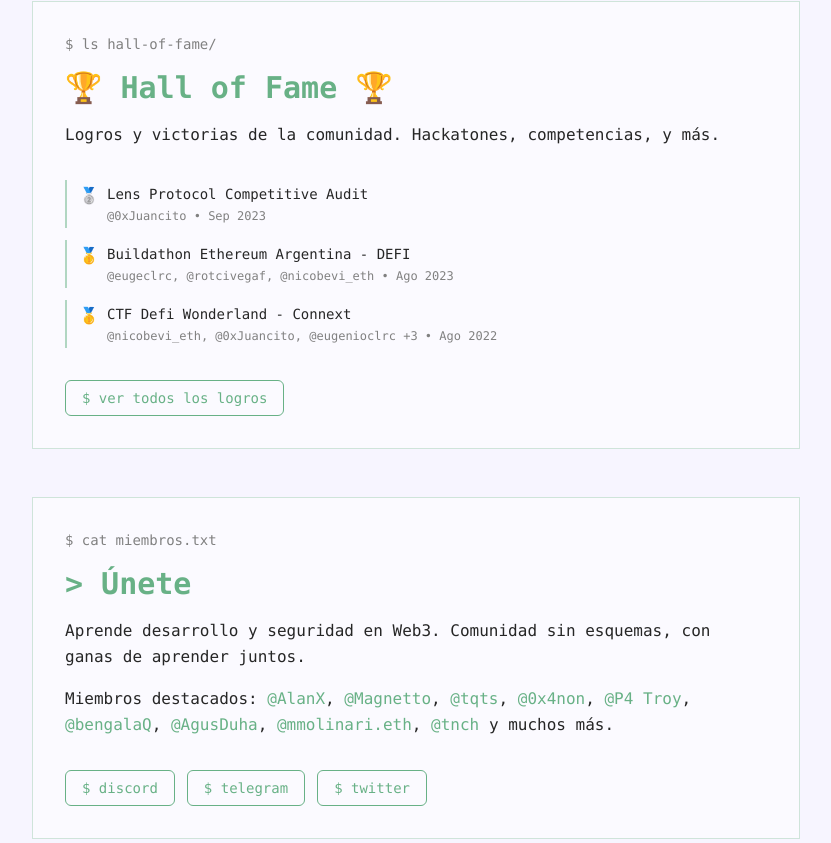
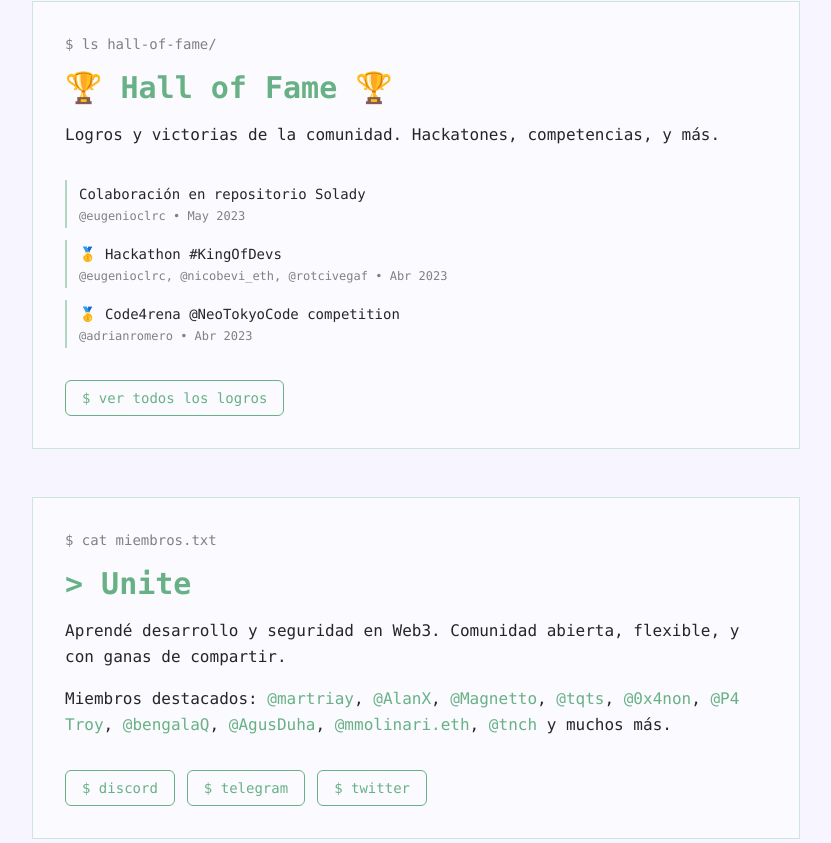
Before and after one commit to webtresclub/website, a Next.js app: page / in a window 1280 px wide. Shown: the part 1077-1920 px from the top of the page, without its empty margins (224-1055 px from the left). Built offline with nearby package versions, Linux system fonts and the light colour scheme.

Commit message:
update copy and add hall of fame random items

```diff
--- a/components/HallOfFameSection.js
+++ b/components/HallOfFameSection.js
@@ -1,28 +1,169 @@
 import { Button } from './ui/button';
 import Link from 'next/link';
+import { useState, useEffect } from 'react';
 
 export function HallOfFameSection() {
-  const totalAchievements = 23; // Total number of achievements
-  const featuredAchievements = [
+  // All achievements data
+  const allAchievements = [
     {
-      emoji: '🥈',
-      title: 'Lens Protocol Competitive Audit',
+      date: '2023-09-06',
+      title: '🥈 Lens Protocol Competitive Audit',
       members: '@0xJuancito',
-      date: 'Sep 2023',
+      link: 'https://twitter.com/code4rena/status/1699549855310598540',
     },
     {
-      emoji: '🥇',
-      title: 'Buildathon Ethereum Argentina - DEFI',
+      date: '2023-08-16',
+      title: '🥇 Buildathon de Ethereum Argentina - Track: DEFI',
       members: '@eugeclrc, @rotcivegaf, @nicobevi_eth',
-      date: 'Ago 2023',
+      link: 'https://twitter.com/EtherArgentina/status/1696275501009035721',
     },
     {
-      emoji: '🥇',
-      title: 'CTF Defi Wonderland - Connext',
+      date: '2023-08-16',
+      title: '🥇 Buildathon de Ethereum Argentina - Track: Public Goods',
+      members: '@MartinPefaur, @MageHernan, @LuchoSca +3',
+      link: 'https://twitter.com/EtherArgentina/status/1696275498760802514',
+    },
+    {
+      date: '2023-08-07',
+      title: 'Bug en Solmate',
+      members: '@magnetto90',
+      link: 'https://twitter.com/transmissions11/status/1688601302371389440',
+    },
+    {
+      date: '2023-05-27',
+      title: 'Colaboración en repositorio Solady',
+      members: '@eugenioclrc',
+      link: 'https://github.com/Vectorized/solady/pull/436#event-9358898407',
+    },
+    {
+      date: '2023-05-26',
+      title: '100 estrellas en repositorio multichain-auditor',
+      members: '@0xJuancito',
+      link: 'https://twitter.com/0xJuancito/status/1662264278617927680',
+    },
+    {
+      date: '2023-04-30',
+      title: 'Code4rena 60-day leaderboard',
+      members: '@adrianromero',
+      link: 'https://twitter.com/code4rena/status/1652774944185683968',
+    },
+    {
+      date: '2023-04-23',
+      title: '🥇 Hackathon #KingOfDevs',
+      members: '@eugenioclrc, @nicobevi_eth, @rotcivegaf',
+      link: 'https://twitter.com/thinkanddev/status/1650271127493550080',
+    },
+    {
+      date: '2023-04-21',
+      title: '🥈 Code4rena @CantoNamespace competition',
+      members: '@adrianromero',
+      link: 'https://twitter.com/code4rena/status/1649279929534775296',
+    },
+    {
+      date: '2023-04-04',
+      title: '🥇 Code4rena @NeoTokyoCode competition',
+      members: '@adrianromero',
+      link: 'https://twitter.com/code4rena/status/1643440655044341762',
+    },
+    {
+      date: '2023-04-03',
+      title: '🏅 Scaling Ethereum Hackathon - Great xApp Winner',
+      members: '@chiin_eth',
+      link: 'https://twitter.com/ConnextNetwork/status/1642889253913763841',
+    },
+    {
+      date: '2023-03-29',
+      title: '🥇 Code4rena @AragonProject competition',
+      members: '@adrianromero, @carlitox477',
+      link: 'https://twitter.com/code4rena/status/1641197035025203201',
+    },
+    {
+      date: '2023-03-22',
+      title: '🏅 Code4rena @wenwincom competition',
+      members: '@adrianromero',
+      link: 'https://twitter.com/code4rena/status/1638618032259076096',
+    },
+    {
+      date: '2023-03-18',
+      title: '🥉 #ETHPorto hackathon',
+      members: '@Deivitto, @Cryptonicle1',
+      link: 'https://twitter.com/eth_porto/status/1637157159682097152',
+    },
+    {
+      date: '2023-03-17',
+      title: '🥈 SolidityScan #FindTheBug',
+      members: '@devnet0x',
+      link: 'https://twitter.com/SolidityScan/status/1636599244634345472',
+    },
+    {
+      date: '2023-03-14',
+      title: '🥇 SolidityScan #FindTheBug',
+      members: '@devnet0x',
+      link: 'https://twitter.com/SolidityScan/status/1635623487313264641',
+    },
+    {
+      date: '2023-03-02',
+      title: '🥉 #ETHDenver hackathon',
+      members: '@nicobevi_eth',
+      link: 'https://twitter.com/reserveprotocol/status/1631423398357393408',
+    },
+    {
+      date: '2023-03-02',
+      title: '🏅 #ETHDenver hackathon',
+      members: '@eugenioclrc, @rotcivegaf',
+      link: 'https://twitter.com/reserveprotocol/status/1631423403365404672',
+    },
+    {
+      date: '2023-02-27',
+      title: '🥈 Secureum RACE-15',
+      members: '@adrianromero',
+      link: 'https://twitter.com/TheSecureum/status/1630164347585708032',
+    },
+    {
+      date: '2023-02-08',
+      title: '🏅 Code4rena @OndoFinance competition',
+      members: '@adrianromero',
+      link: 'https://twitter.com/code4rena/status/1623391984827404288',
+    },
+    {
+      date: '2022-10-09',
+      title: '🥇 @InfiniteHackETH',
+      members: '@gseba_lujan',
+      link: 'https://twitter.com/gseba_lujan/status/1579250179785359360',
+    },
+    {
+      date: '2022-08-31',
+      title: '🥇 #WEBOWCHALLENGE',
+      members: '@MartinPefaur',
+      link: 'https://twitter.com/Webowlatam/status/1565081114137460737',
+    },
+    {
+      date: '2022-08-13',
+      title: '🥇 CTF Defi Wonderland - Connext',
       members: '@nicobevi_eth, @0xJuancito, @eugenioclrc +3',
-      date: 'Ago 2022',
+      link: 'https://twitter.com/DeFi_Wonderland/status/1558453144387985410',
     },
   ];
+
+  const totalAchievements = allAchievements.length;
+
+  // State for featured achievements - starts with first 3 sorted by date
+  const [featuredAchievements, setFeaturedAchievements] = useState(() => {
+    return [...allAchievements].sort((a, b) => new Date(b.date) - new Date(a.date)).slice(0, 3);
+  });
+
+  // Get 3 random achievements on client side only
+  useEffect(() => {
+    const shuffled = [...allAchievements].sort(() => Math.random() - 0.5);
+    const selected = shuffled.slice(0, 3);
+    setFeaturedAchievements(selected.sort((a, b) => new Date(b.date) - new Date(a.date)));
+  }, []);
+
+  const formatDate = (dateString) => {
+    const [year, month] = dateString.split('-');
+    const months = ['Ene', 'Feb', 'Mar', 'Abr', 'May', 'Jun', 'Jul', 'Ago', 'Sep', 'Oct', 'Nov', 'Dic'];
+    return `${months[parseInt(month) - 1]} ${year}`;
+  };
 
   return (
     <section className="py-6 px-4">
@@ -37,17 +178,24 @@ export function HallOfFameSection() {
           {/* Featured achievements */}
           <div className="space-y-3 pt-4">
             {featuredAchievements.map((achievement, index) => (
-              <div key={index} className="border-l-2 border-primary/50 pl-3 py-1">
+              <a
+                key={index}
+                href={achievement.link}
+                target="_blank"
+                rel="noopener noreferrer"
+                className="block border-l-2 border-primary/50 pl-3 py-1 hover:border-primary transition-colors"
+              >
                 <div className="flex items-start gap-2">
-                  <span className="text-base">{achievement.emoji}</span>
                   <div className="flex-1">
-                    <div className="text-sm text-foreground font-medium">{achievement.title}</div>
+                    <div className="text-sm text-foreground font-medium hover:text-primary/70 transition-colors">
+                      {achievement.title}
+                    </div>
                     <div className="text-xs text-muted-foreground mt-1">
-                      {achievement.members} • {achievement.date}
+                      {achievement.members} • {formatDate(achievement.date)}
                     </div>
                   </div>
                 </div>
-              </div>
+              </a>
             ))}
           </div>
 
--- a/components/Hero.js
+++ b/components/Hero.js
@@ -17,7 +17,7 @@ export function Hero() {
           </p>
 
           <p className="text-foreground leading-relaxed text-center">
-            Comunidad hispanohablante de expertos y novatos contibuyendo a que el aprendizaje sea más ameno y divertido.
+            Comunidad global e hispanohablante de expertos y novatos contibuyendo a que el aprendizaje sea más ameno y divertido.
           </p>
 
           <div className="pt-4 flex justify-center">
--- a/components/JoinCommunity.js
+++ b/components/JoinCommunity.js
@@ -3,6 +3,7 @@ import Link from 'next/link';
 
 export function JoinCommunity() {
   const members = [
+    { name: '@martriay', url: 'https://twitter.com/martriay' },
     { name: '@AlanX', url: 'https://twitter.com/alandooz' },
     { name: '@Magnetto', url: 'https://twitter.com/magnetto_eth' },
     { name: '@tqts', url: 'https://twitter.com/tqtsar' },
@@ -19,10 +20,10 @@ export function JoinCommunity() {
       <div className="container mx-auto max-w-3xl font-mono">
         <div className="space-y-4 border border-primary/30 p-8 bg-card/50">
           <div className="text-muted-foreground text-sm">$ cat miembros.txt</div>
-          <h2 className="text-2xl md:text-3xl font-bold text-primary">{'>'} Únete</h2>
+          <h2 className="text-2xl md:text-3xl font-bold text-primary">{'>'} Unite</h2>
           <div className="space-y-4">
             <p className="text-foreground leading-relaxed">
-              Aprende desarrollo y seguridad en Web3. Comunidad sin esquemas, con ganas de aprender juntos.
+              Aprendé desarrollo y seguridad en Web3. Comunidad abierta, flexible, y con ganas de compartir.
             </p>
             <p className="text-foreground leading-relaxed">
               Miembros destacados:{' '}
--- a/components/Resources.js
+++ b/components/Resources.js
@@ -3,8 +3,8 @@ import Link from 'next/link';
 export function Resources() {
   const resources = [
     {
-      title: 'martriay.eth',
-      description: 'Intro a Ethereum dev',
+      title: 'Intro a Ethereum Development',
+      description: 'Índice de contenido',
       url: 'https://intro-ethereum.marto.lol/',
     },
     {
@@ -47,11 +47,6 @@ export function Resources() {
       description: 'Seguridad eth pt.2',
       url: 'https://www.youtube.com/watch?v=CEzERbkVAhk',
     },
-    {
-      title: 'Línea de Tiempo',
-      description: 'Logros de la comunidad',
-      url: '/halloffame',
-    },
   ];
 
   return (
--- a/pages/halloffame.js
+++ b/pages/halloffame.js
@@ -195,27 +195,25 @@ export default function HallOfFame() {
 
           <div className="relative pl-32">
             {/* Timeline line */}
-            <div className="absolute left-[107px] top-0 bottom-0 w-[2px] bg-primary/30" />
+            <div className="absolute left-[117px] top-0 bottom-0 w-[2px] bg-primary/30" />
 
             {achievements.map((achievement, index) => (
               <div key={index} className="relative mb-12 last:mb-0">
-                <div className="absolute left-[-128px] flex items-center gap-2">
+                <div className="absolute left-[-136px] top-1/2 -translate-y-1/2 flex items-center gap-6">
                   <span className="text-muted-foreground text-sm w-24 text-right whitespace-nowrap">
                     {formatDate(achievement.date)}
                   </span>
                   <div className="w-3 h-3 rounded-full border-2 border-primary bg-background flex-shrink-0" />
                 </div>
 
-                <div className="border border-primary/30 p-4 hover:border-primary/50 transition-colors ml-6">
-                  <h3 className="text-base mb-2">
                 <a
                   href={achievement.link}
                   target="_blank"
                   rel="noopener noreferrer"
-                      className="hover:text-primary/70 transition-colors"
+                  className="block border border-primary/30 p-4 hover:border-primary/50 transition-colors ml-6"
                 >
+                  <h3 className="text-base mb-2 hover:text-primary/70 transition-colors">
                     {achievement.title}
-                    </a>
                   </h3>
                   <p className="text-foreground/80 text-sm mb-3">{achievement.description}</p>
                   <div className="flex flex-wrap gap-2">
@@ -225,7 +223,7 @@ export default function HallOfFame() {
                       </span>
                     ))}
                   </div>
-                </div>
+                </a>
               </div>
             ))}
           </div>
```
Lines whose indentation alone changed are shown as unchanged.
